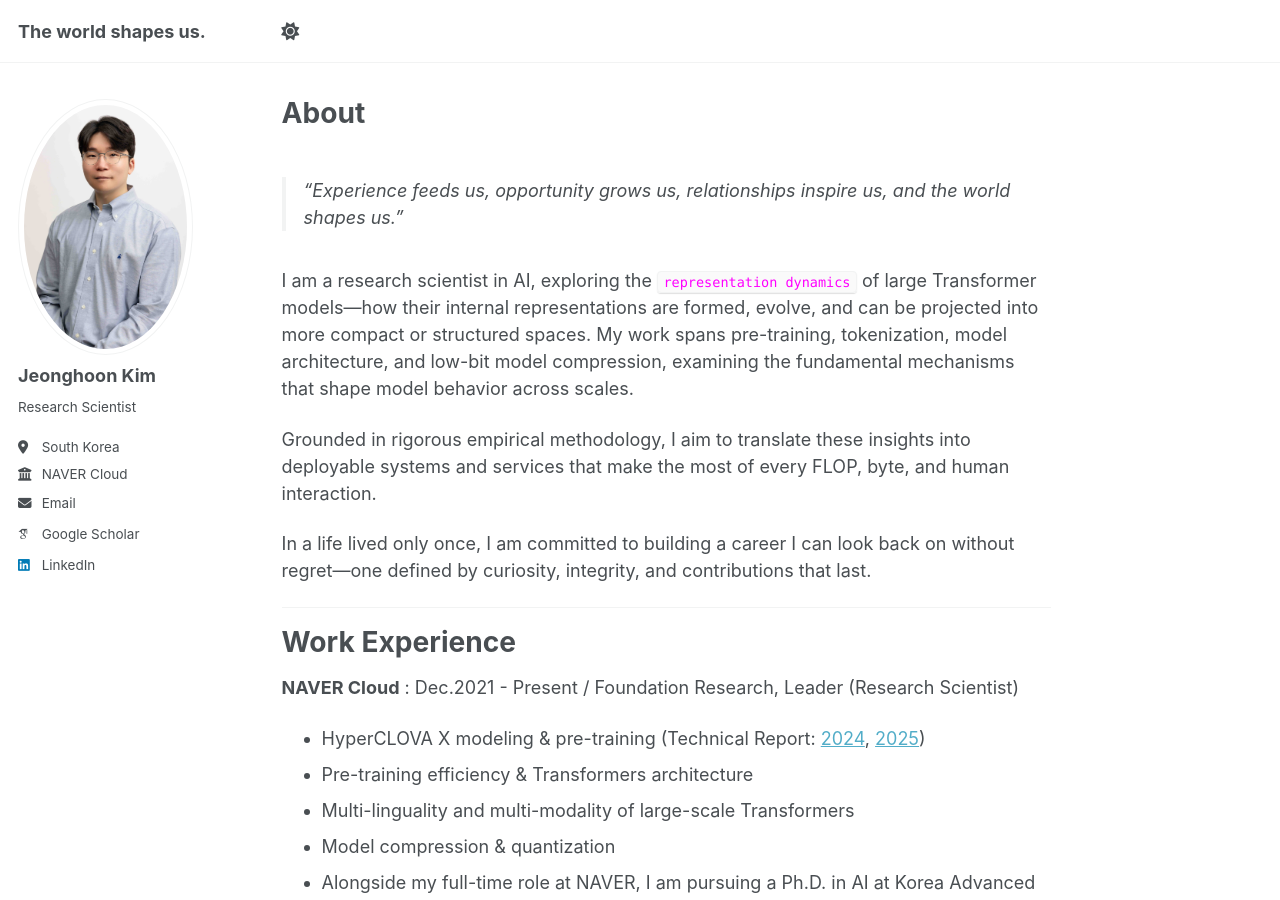
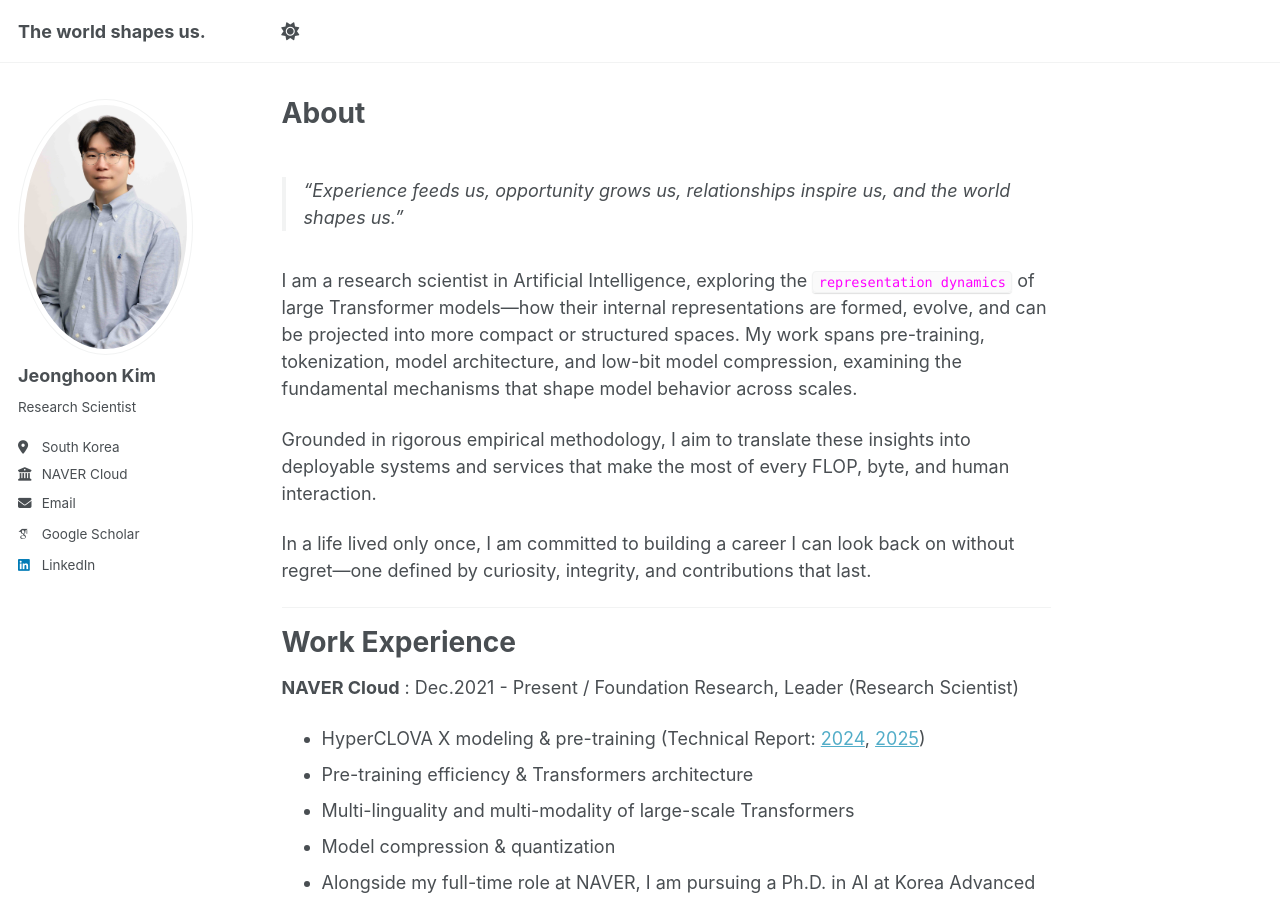
Before and after one commit to penpaperkeycode/penpaperkeycode.github.io, a Jekyll site: the page built from _pages/about.md, in a window 1280 px wide and 900 px high. Built offline with Jekyll 4.4.1, drawn with Linux system fonts in a browser that asks for light colours; some web fonts are replaced.

Commit message:
Update about.md

```diff
--- a/_pages/about.md
+++ b/_pages/about.md
@@ -9,7 +9,7 @@ redirect_from:
 
 > “Experience feeds us, opportunity grows us, relationships inspire us, and the world shapes us.”
 
-I am a research scientist in AI, exploring the <code style="color : magenta">representation dynamics</code> of large Transformer models—how their internal representations are formed, evolve, and can be projected into more compact or structured spaces. My work spans pre-training, tokenization, model architecture, and low-bit model compression, examining the fundamental mechanisms that shape model behavior across scales.
+I am a research scientist in Artificial Intelligence, exploring the <code style="color : magenta">representation dynamics</code> of large Transformer models—how their internal representations are formed, evolve, and can be projected into more compact or structured spaces. My work spans pre-training, tokenization, model architecture, and low-bit model compression, examining the fundamental mechanisms that shape model behavior across scales.
 
 Grounded in rigorous empirical methodology, I aim to translate these insights into deployable systems and services that make the most of every FLOP, byte, and human interaction.
 
```
